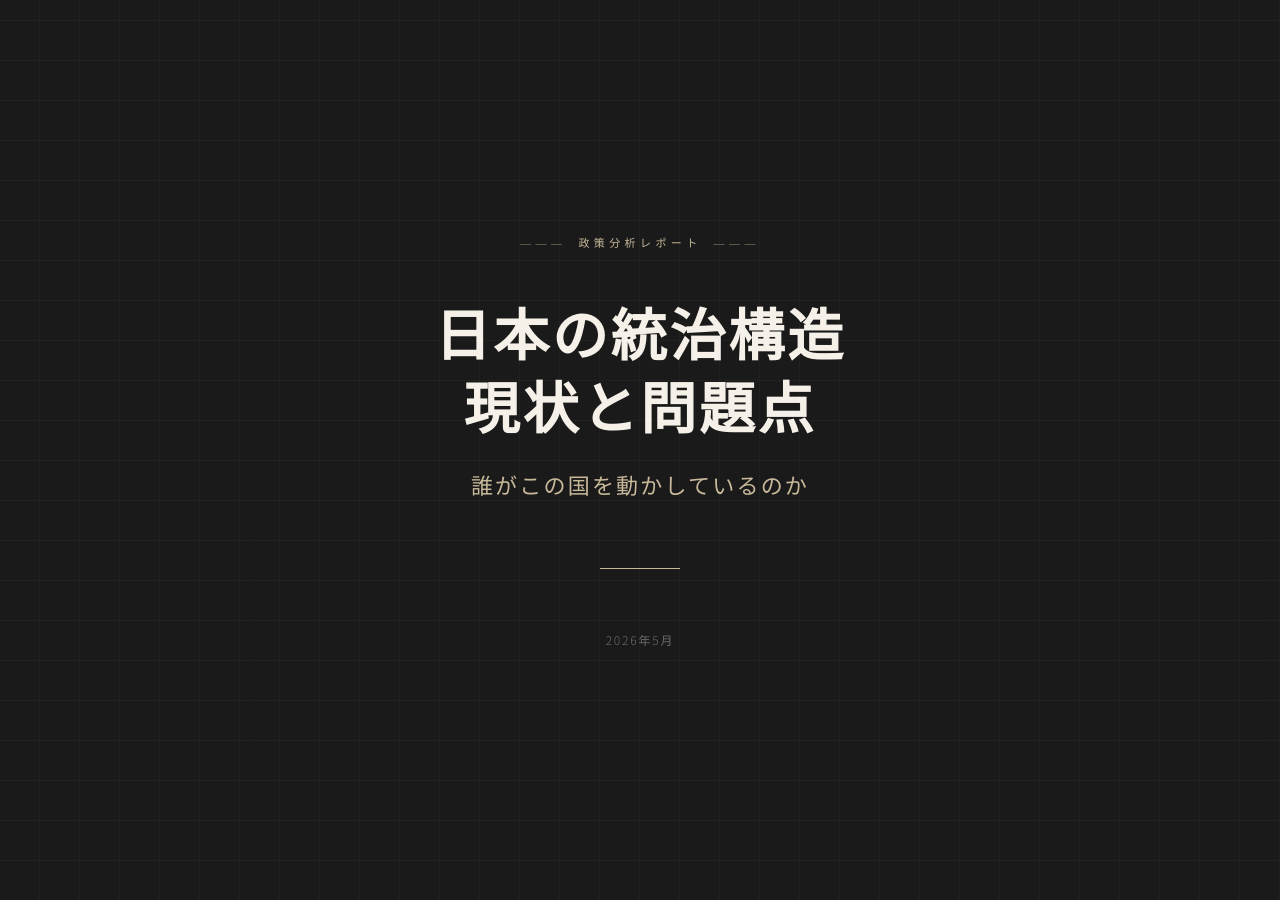
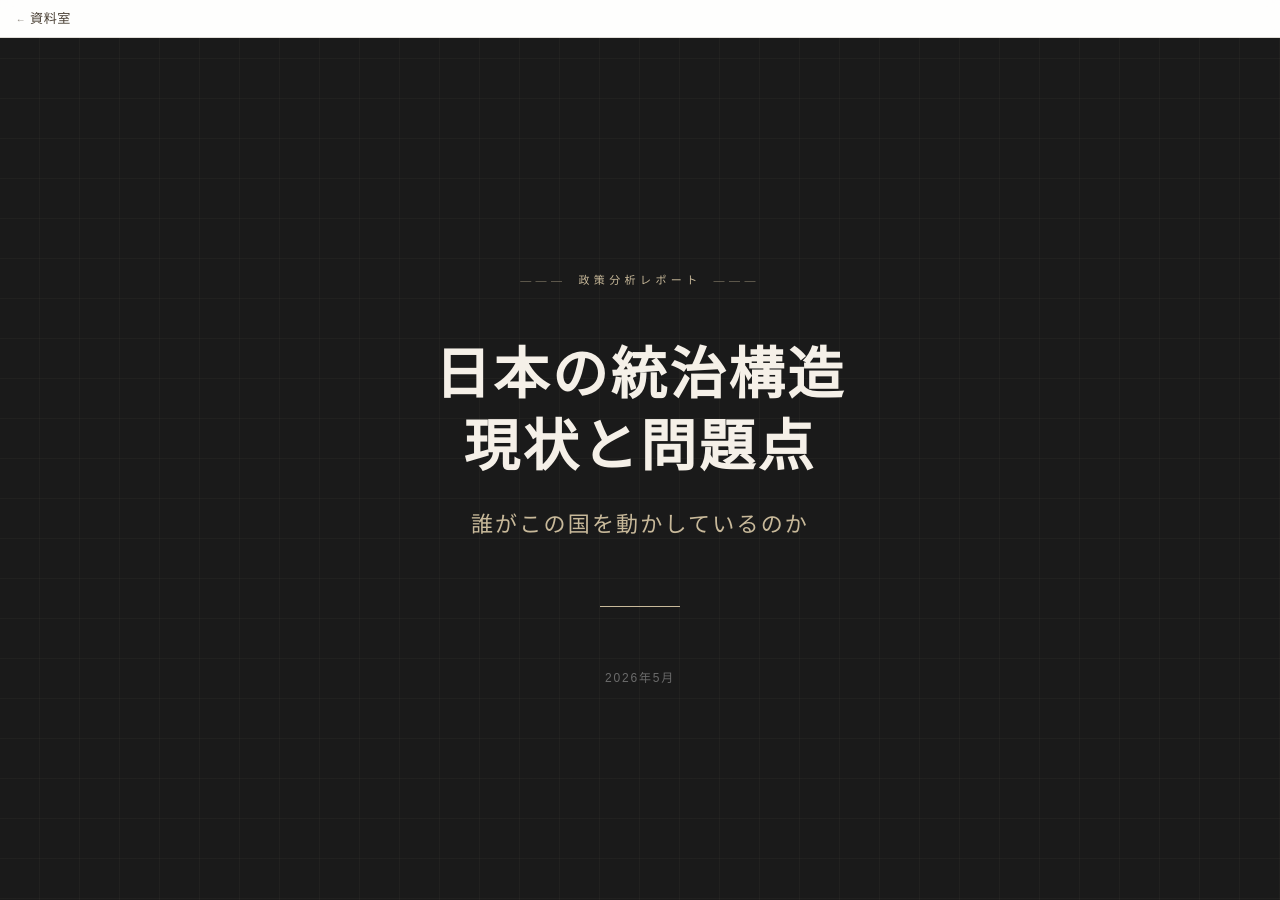
Before and after one commit to maskedrider88/maskedrider88.github.io, a Jekyll site: the page built from japan_policy_report.html, in a window 1280 px wide and 900 px high. Built offline with Jekyll 4.4.1, drawn with Linux system fonts in a browser that asks for light colours; some web fonts are replaced.

Commit message:
Update japan_policy_report.html

```diff
--- a/japan_policy_report.html
+++ b/japan_policy_report.html
@@ -1,10 +1,7 @@
-<!DOCTYPE html>
-<html lang="ja">
-<head>
-<meta charset="UTF-8">
-<meta name="viewport" content="width=device-width, initial-scale=1.0">
-<title>日本の統治構造：現状と問題点</title>
-<link href="https://fonts.googleapis.com/css2?family=Noto+Serif+JP:wght@400;600;700&family=Noto+Sans+JP:wght@300;400;500&family=IM+Fell+English:ital@1&display=swap" rel="stylesheet">
+---
+layout: default
+---
+
 <style>
   :root {
     --ink: #1a1a1a;
@@ -715,6 +712,3 @@
   </div>
 
 </div>
-
-</body>
-</html>
```
